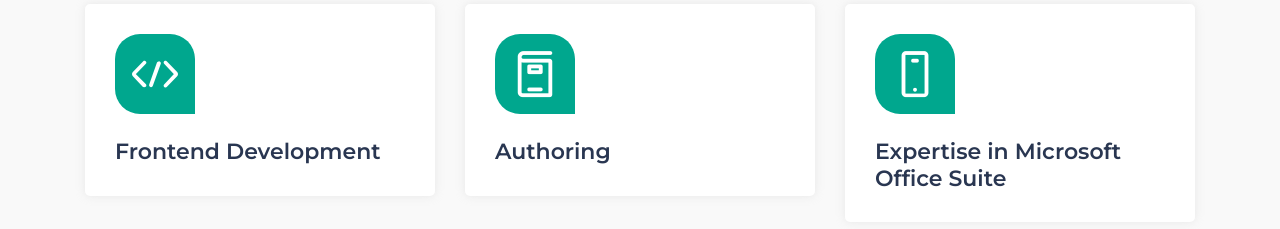
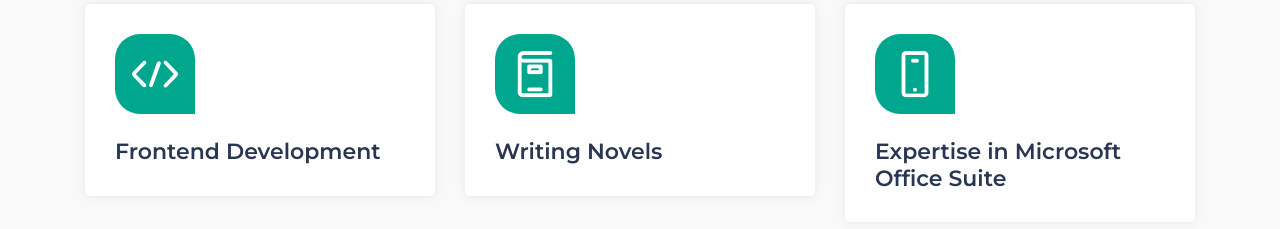
Before and after one commit to Devffrey14/PersonalWebsite, a plain HTML site: page index.html in a window 1280 px wide. Shown: the part 1640-1869 px from the top of the page. Drawn offline with nearby package versions, Linux system fonts and the light colour scheme.

Commit message:
Update index.html

```diff
--- a/index.html
+++ b/index.html
@@ -249,7 +249,7 @@
                             <i class="lni lni-book"></i>
                         </div>
                         <div class="service_content">
-                            <h4 class="service_title"><a href="#">Authoring</a></h4>
+                            <h4 class="service_title"><a href="#">Writing Novels</a></h4>
                             </div>
                     </div> <!-- single service -->
                 </div>
```
